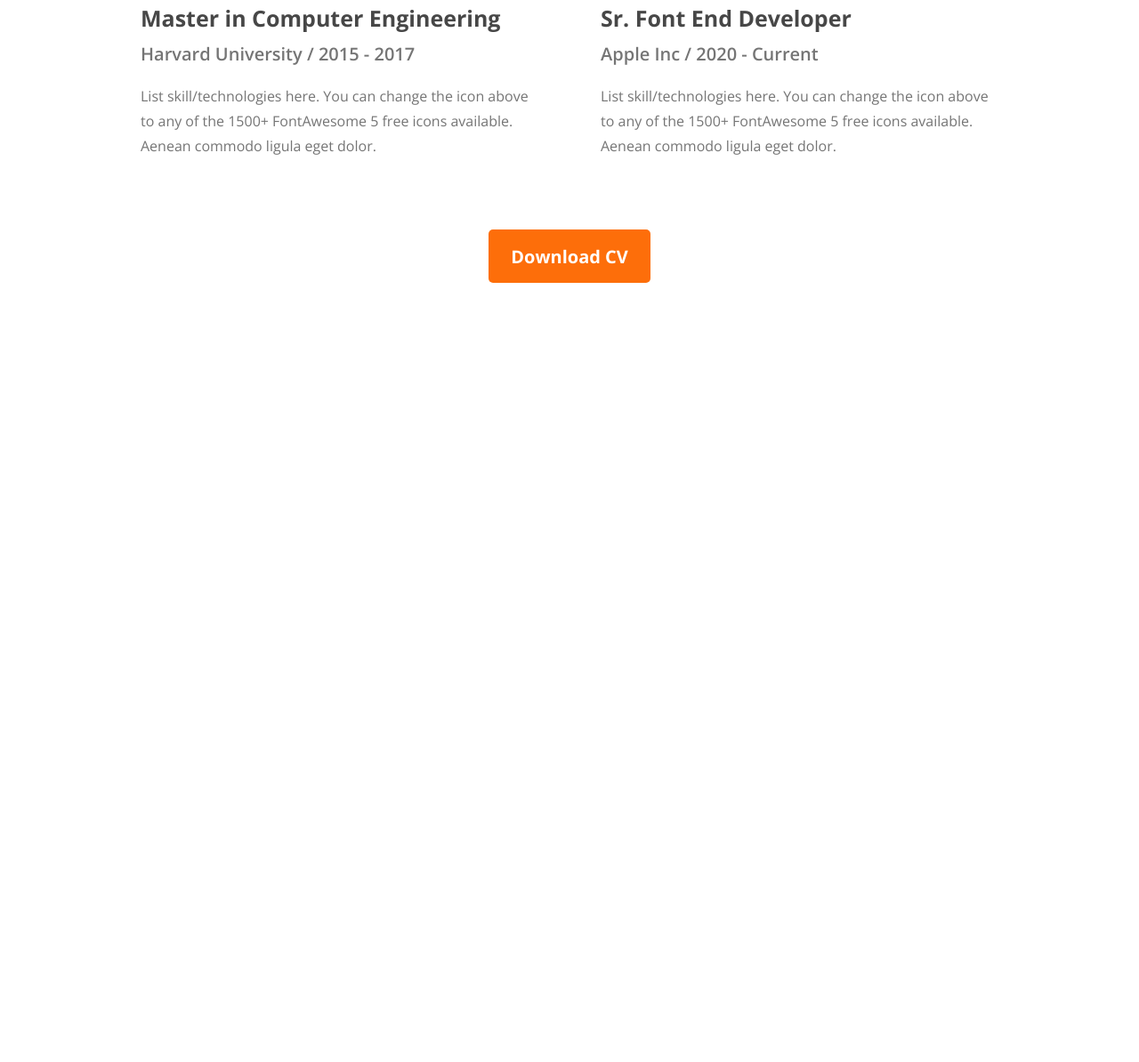
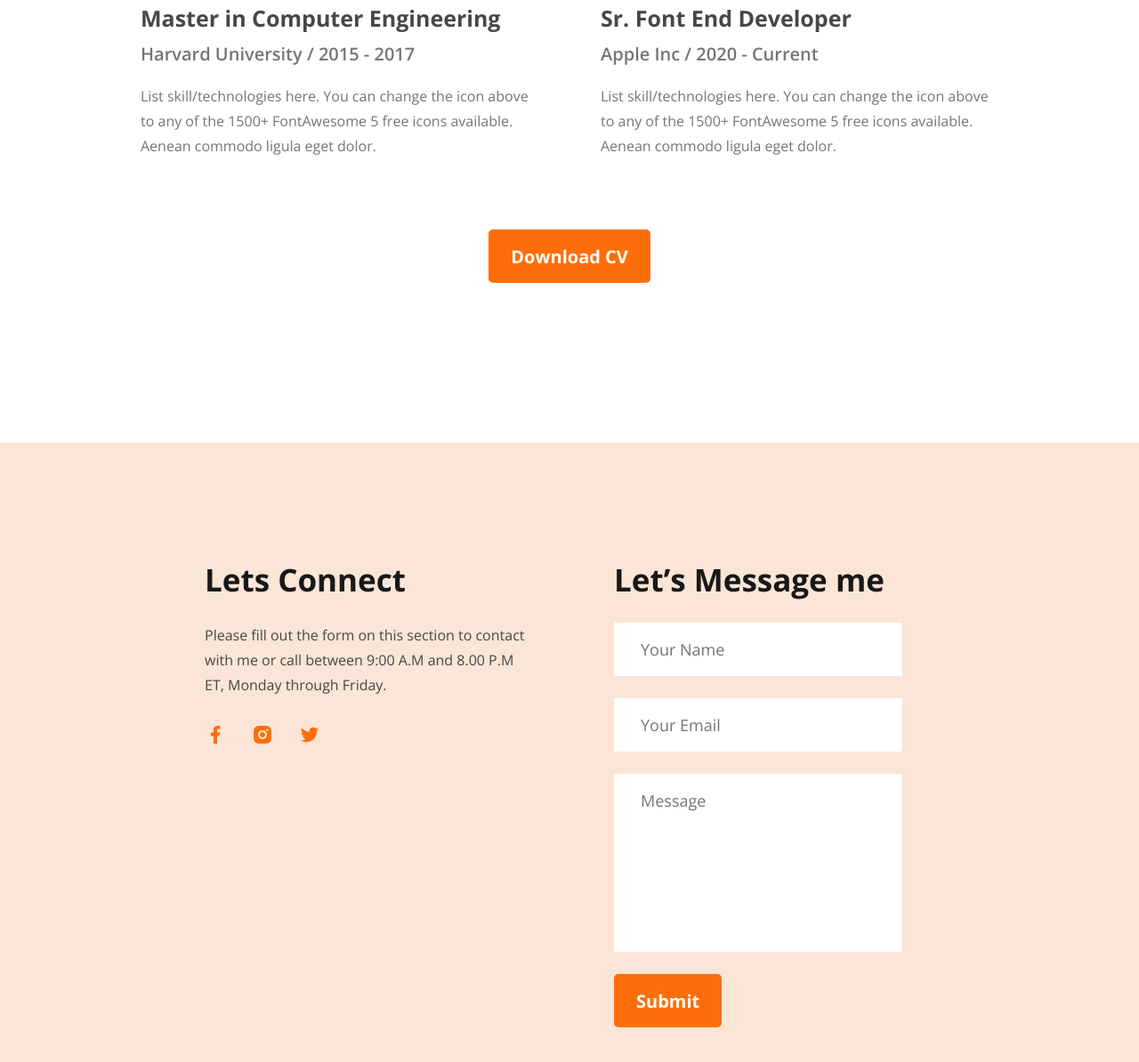
Before and after one commit to imnazirul/developer-portfolio, a plain HTML site: page index.html in a window 1280 px wide. Shown: the part 3354-4548 px from the top of the page at 89% size. Before the commit the page ends 3722 px from the top, so only its background shows below. Drawn offline with nearby package versions, Linux system fonts and the light colour scheme.

Commit message:
footer addeed

```diff
--- a/index.html
+++ b/index.html
@@ -188,6 +188,36 @@
       </section>
     </main>
 
-    <footer></footer>
+    <footer>
+      <div class="connect">
+        <h1>Lets Connect</h1>
+        <p>
+          Please fill out the form on this section to contact with me or call
+          between 9:00 A.M and 8.00 P.M ET, Monday through Friday.
+        </p>
+        <div class="social-links">
+          <a title="facebook" href="#"
+            ><img src="./images/icons/facebook.png" alt=""
+          /></a>
+          <a title="instagram" href="#"
+            ><img src="./images/icons/insta.png  " alt=""
+          /></a>
+          <a title="twitter/x" href="#"
+            ><img src="./images/icons/twitter.png" alt=""
+          /></a>
+        </div>
+      </div>
+
+      <div class="message">
+        <h1>Let’s Message me</h1>
+
+        <form class="input-form">
+          <input type="text" placeholder="Your Name" />
+          <input type="email" placeholder="Your Email" />
+          <textarea placeholder="Message"></textarea>
+          <input class="primary-btn" type="submit" value="Submit" />
+        </form>
+      </div>
+    </footer>
   </body>
 </html>
--- a/styles/style.css
+++ b/styles/style.css
@@ -214,3 +214,50 @@ nav ul a {
   text-align: center;
   margin-top: 50px;
 }
+
+footer {
+  display: flex;
+  gap: 100px;
+
+  width: 100%;
+  margin: 130px 0 0 0px;
+  padding: 130px 230px;
+  background-color: #fae5d6;
+}
+
+footer h1 {
+  color: #181818;
+  font-size: 35px;
+  font-weight: 700;
+  margin-bottom: 25px;
+}
+.connect p {
+  color: #474747;
+  font-size: 16px;
+  font-weight: 400;
+  margin-bottom: 30px;
+  line-height: 28px; /* 175% */
+}
+.connect img {
+  margin-right: 25px;
+}
+
+.connect,
+.message {
+  width: 50%;
+}
+.input-form input[type="text"],
+input[type="email"],
+textarea {
+  display: block;
+  padding: 18px 30px;
+  font-size: 18px;
+  width: 90%;
+  border: none;
+  margin-bottom: 25px;
+}
+
+.input-form textarea {
+  resize: none;
+  height: 200px;
+}
```
